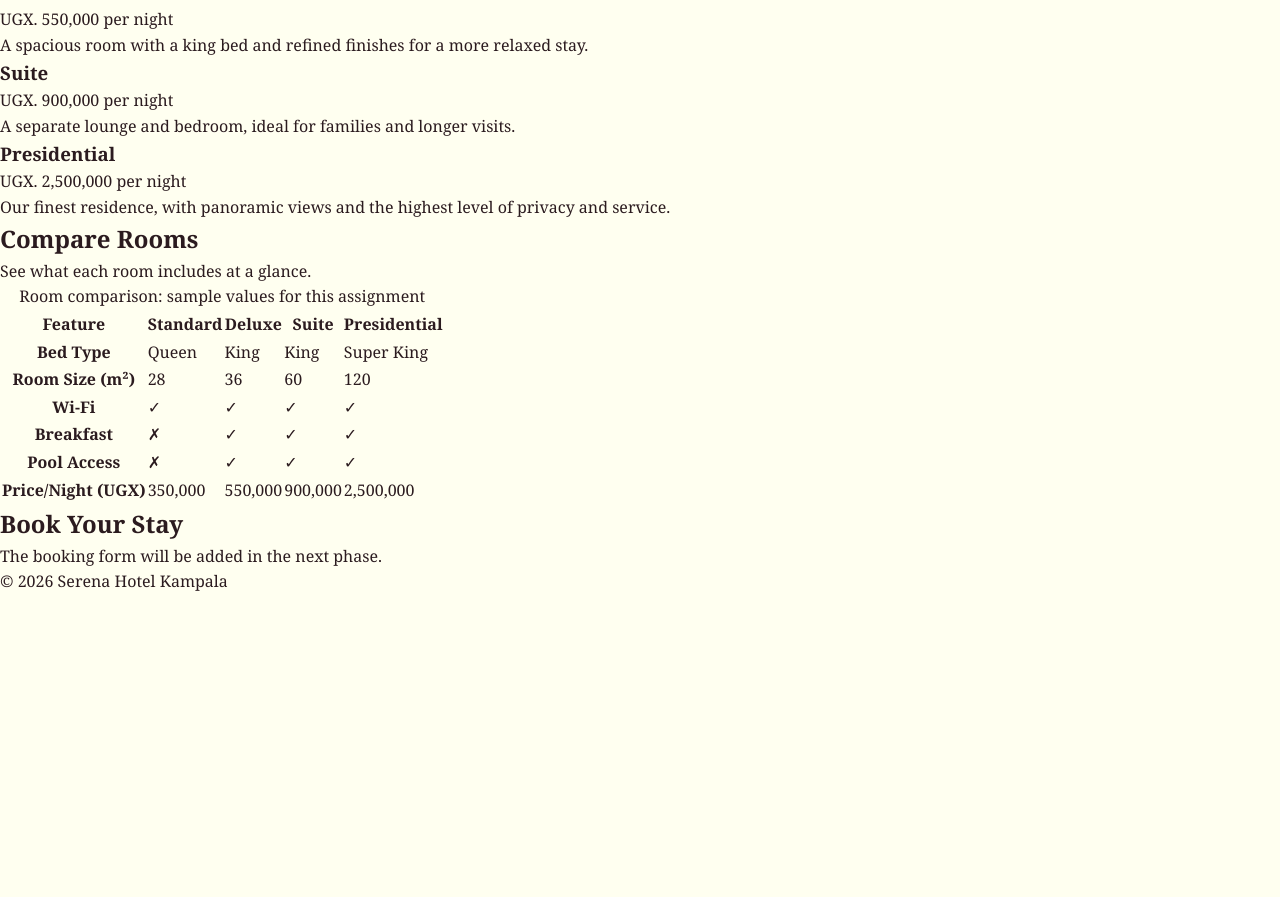
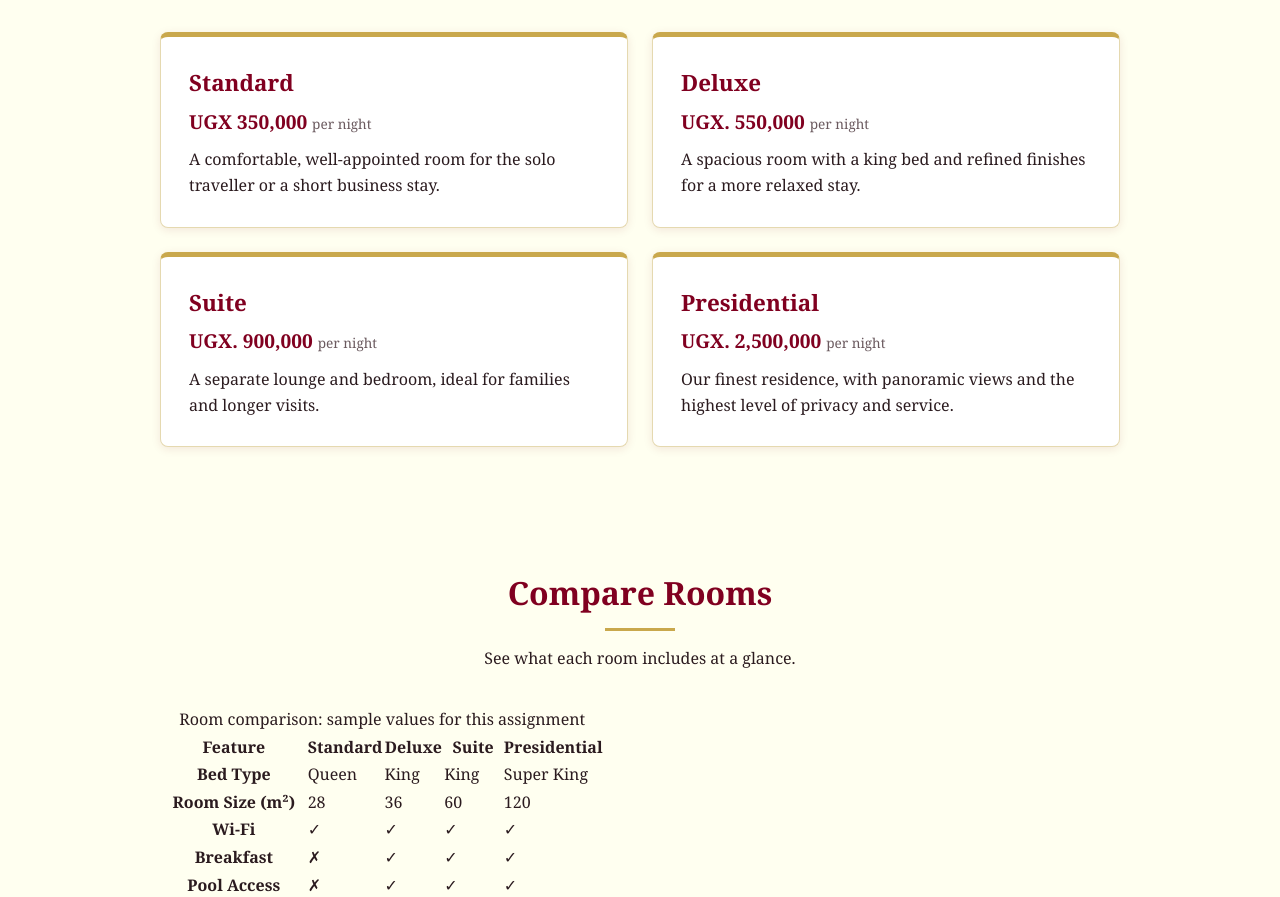
Before and after one commit to Patrickodida/serena-hotel-booking-page, a plain HTML site: page index.html in a window 1280 px wide. Shown: the part 741-1638 px from the top of the page. Before the commit the page ends 1336 px from the top, so only its background shows below. Drawn offline with Linux system fonts and the light colour scheme.

Commit message:
Style the room cards

```diff
--- a/booking.css
+++ b/booking.css
@@ -92,3 +92,66 @@ body {
 .btn:hover {
     background: #FFFFF0;
 }
+
+/* Sections */
+.section {
+    max-width: 1000px;
+    margin: 0 auto;
+    padding: 60px 20px;
+    scroll-margin-top: 80px;
+}
+
+.section h2 {
+    text-align: center;
+    color: #800020;
+    font-size: 2rem;
+}
+
+.section h2::after {
+    content: "";
+    display: block;
+    width: 70px;
+    height: 3px;
+    background: #C9A84C;
+    margin: 10px auto 0;
+}
+
+.section-intro {
+    text-align: center;
+    margin: 15px 0 35px;
+}
+
+/* Room cards: 2 per row */
+.room-cards {
+    display: flex;
+    flex-wrap: wrap;
+    gap: 24px;
+}
+
+.room-card {
+    flex: 0 0 calc(50% - 12px);
+    background: #FFFFFF;
+    border: 1px solid #E5D9B0;
+    border-top: 5px solid #C9A84C;
+    border-radius: 8px;
+    padding: 28px;
+    box-shadow: 0 2px 10px rgba(128, 0, 32, 0.1);
+}
+
+.room-card h3 {
+    color: #800020;
+    font-size: 1.4rem;
+}
+
+.room-price {
+    font-size: 1.2rem;
+    font-weight: bold;
+    color: #800020;
+    margin: 6px 0 10px;
+}
+
+.room-price span {
+    font-size: 0.85rem;
+    font-weight: normal;
+    color: #6B5A5F;
+}
```
